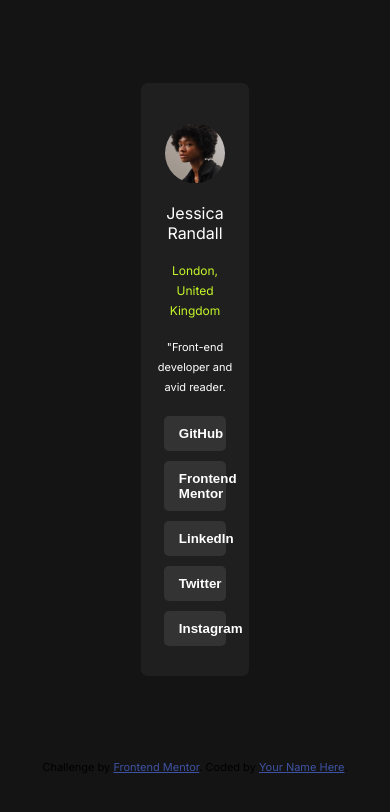
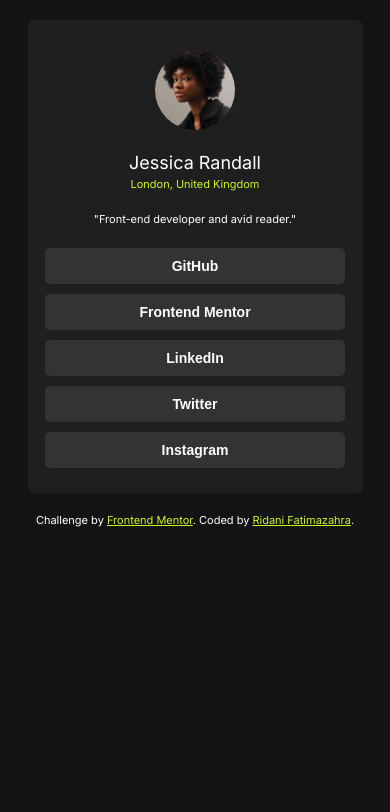
Before and after one commit to RidaniFZ/social-links-profile-main, a plain HTML site: page index.html in a window 390 px wide. Drawn offline with Linux system fonts and the light colour scheme.

Commit message:
add media queries and style

```diff
--- a/index.html
+++ b/index.html
@@ -32,10 +32,10 @@
             class="profile-pic"
           />
         </div>
-        <p><span class="name">Jessica Randall</span></p>
-        <p><span class="place">London, United Kingdom</span></p>
+        <p class="name">Jessica Randall</p>
+        <p class="place">London, United Kingdom</span></p>
         <p>
-          <span class="function">"Front-end developer and avid reader.</span>
+          <span class="function">"Front-end developer and avid reader."</span>
         </p>
         <div class="btns">
           <button class="btn">GitHub</button>
@@ -51,7 +51,7 @@
       Challenge by
       <a href="https://www.frontendmentor.io?ref=challenge" target="_blank"
         >Frontend Mentor</a
-      >. Coded by <a href="#">Your Name Here</a>.
+      >. Coded by <a href="#">Ridani Fatimazahra</a>.
     </footer>
   </body>
 </html>
--- a/styles.css
+++ b/styles.css
@@ -9,31 +9,41 @@ body {
   align-items: center;
   height: 90vh;
 }
+
 .profile-card {
   background-color: hsl(0, 0%, 12%);
-  padding: 40px 15px 25px;
-  border: nones;
+  padding: 40px 10px 25px;
+  border: none;
   border-radius: 7px;
   text-align: center;
-  width: 20%;
+  width: 90%; /* Full width on small screens */
+  max-width: 350px; /* Restrict max width for larger screens */
 }
 .profile-pic {
-  width: 60px;
-  height: 60px;
+  width: 30%; /* Adjust dynamically */
+  max-width: 80px; /* Prevent it from getting too large */
+  height: auto; /* Keep aspect ratio */
   clip-path: circle(50%);
 }
 .name {
-  font-size: 16px;
+  font-size: 18px;
   font-weight: 150;
   color: hsl(0, 0%, 100%);
+  margin-bottom: 0; /* Supprime les marges par défaut */
+  padding-bottom: 0; /* Supprime tout padding éventuel */
+  margin-bottom: 4px;
 }
 .place {
-  font-size: 12px;
+  font-size: 11px;
   color: hsl(75, 94%, 57%);
+  margin-top: 0; /* Supprime les marges par défaut */
+  padding-top: 0; /* Supprime tout padding éventuel */
+  margin-top: 4px;
 }
 .function {
   font-size: 11px;
   color: hsl(0, 0%, 100%);
+  margin-top: 5px;
 }
 .btns {
   display: flex;
@@ -41,7 +51,8 @@ body {
   align-items: center;
 }
 .btn {
-  width: 80%; /* Adjust the width (change as needed) */
+  width: 100%;
+  max-width: 300px; /* Prevent buttons from getting too wide */
   padding: 10px 15px;
   margin: 5px 0; /* Adds vertical spacing between buttons */
   text-align: center; /* Centers text inside the button */
@@ -61,7 +72,22 @@ body {
 .attribution {
   font-size: 11px;
   text-align: center;
+  color: white;
 }
 .attribution a {
-  color: hsl(228, 45%, 44%);
+  color:hsl(75, 94%, 57%);
 }
+@media (max-width: 480px) {
+  .container {
+    height: auto; /* Allow content to take full height */
+    padding: 20px;
+  }
+
+  .profile-card {
+    padding: 30px 10px 20px;
+  }
+
+  .btn {
+    font-size: 14px; /* Adjust button text size */
+  }
+}
```
